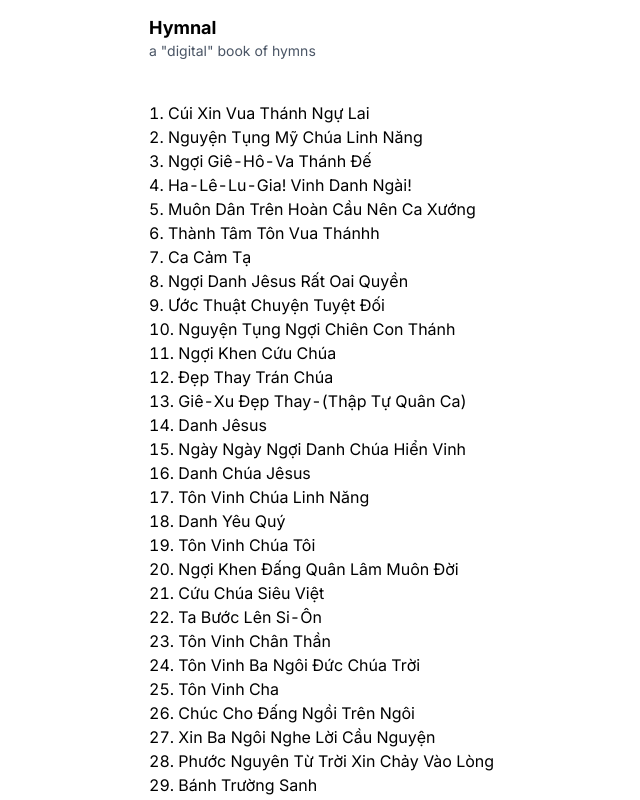
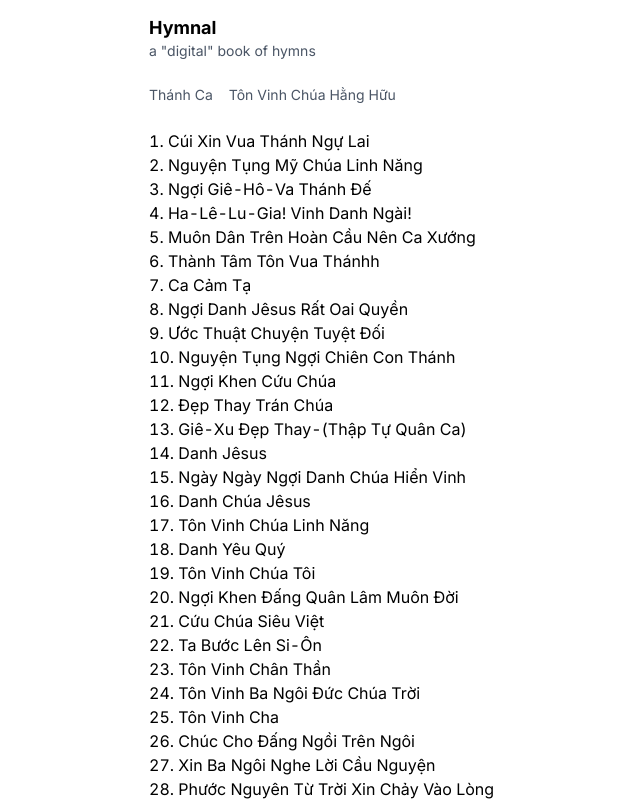
Before and after one commit to tatthien/hymnal-v2, a Next.js app: page / in a window 1280 px wide. Shown: the top 800 px of the page, without its empty margins (207-847 px from the left). Built offline with nearby package versions, Linux system fonts and the light colour scheme.

Commit message:
feat: add menu

```diff
--- a/app/layout.tsx
+++ b/app/layout.tsx
@@ -29,12 +29,18 @@ export default function RootLayout({
           'antialiased leading-normal max-w-[600px] p-4 mx-auto'
         ].join(' ')}
       >
-        <header className="mb-10">
+        <header className="mb-6">
           <div>
             <Link href='/' className="font-bold text-lg leading-snug">Hymnal</Link>
             <span className="block text-sm text-gray-600">a &quot;digital&quot; book of hymns</span>
           </div>
         </header>
+
+        <nav className="mb-6 flex gap-4">
+          <Link href='/hymns' className="text-sm text-gray-600 hover:underline hover:text-gray-900">Thánh Ca</Link>
+          <Link href='/tvchh' className="text-sm text-gray-600 hover:underline hover:text-gray-900">Tôn Vinh Chúa Hằng Hữu</Link>
+        </nav>
+
         <main>
           {children}
         </main>
```
